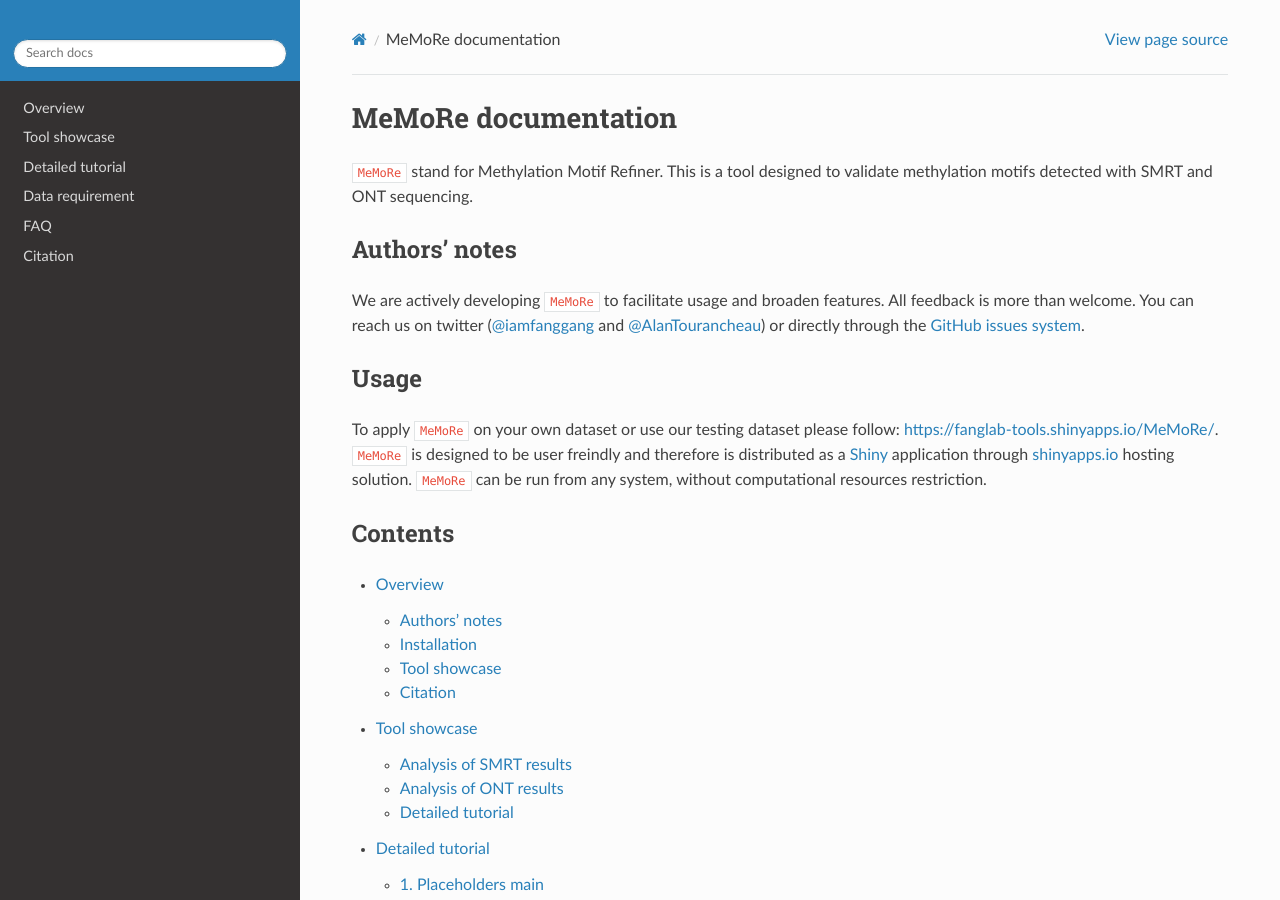
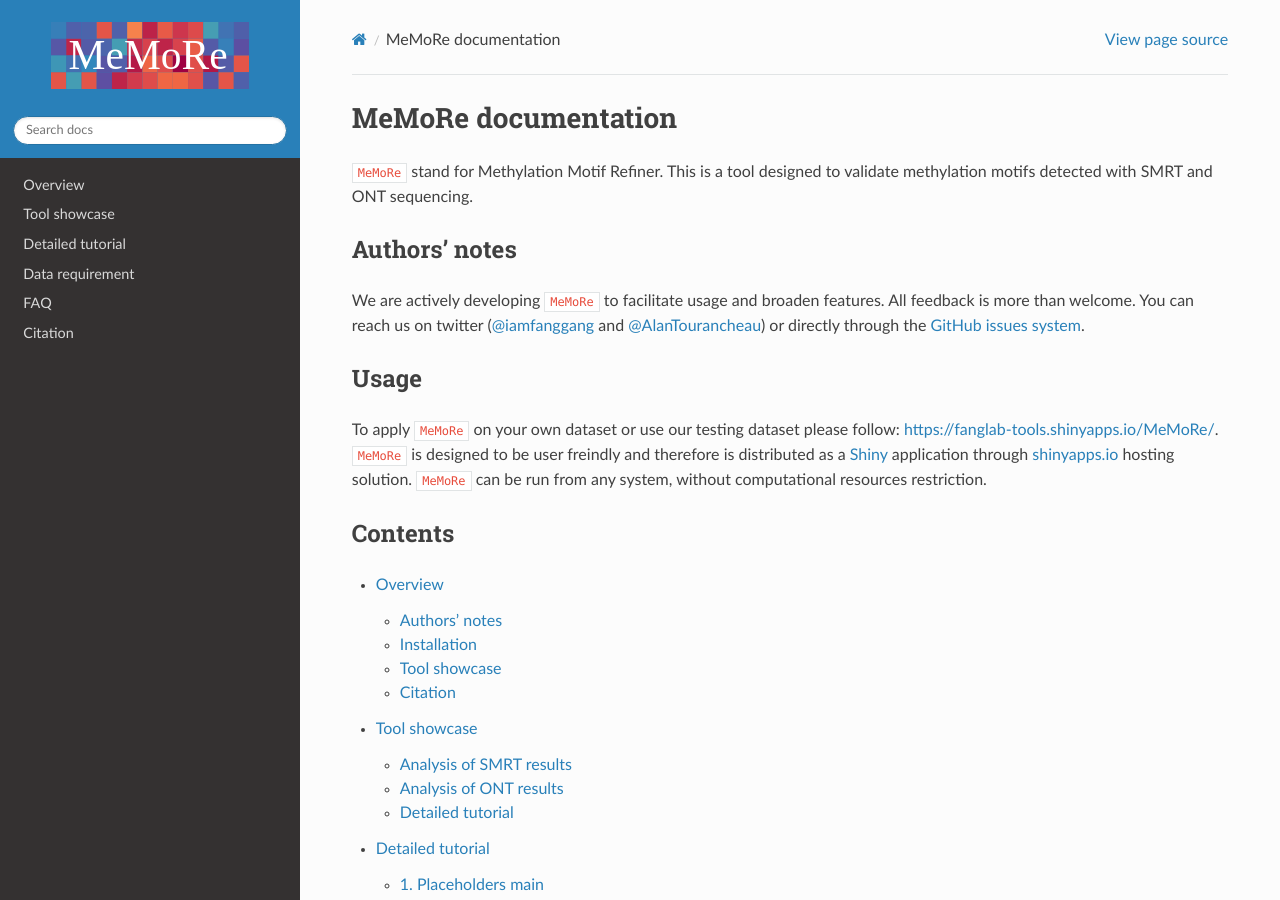
Before and after one commit to fanglab/MeMoRe, a Sphinx documentation site: the page built from docs/index.rst, in a window 1280 px wide and 900 px high. Built offline with Sphinx 7.4.7 and the Read the Docs theme 2.0.0, drawn with Linux system fonts in a browser that asks for light colours.

Commit message:
Change logo path

```diff
--- a/docs/conf.py
+++ b/docs/conf.py
@@ -63,4 +63,4 @@ html_theme_options = {
     'logo_only': True,
     'display_version': True,
 }
-html_logo = "_static/MeMoRe.logo.pdf"
+html_logo = "_static/MeMoRe.logo.svg"
```
Also changed, not shown: docs/figures/MeMoRe.favicon_96.png (deleted), docs/figures/MeMoRe.logo.svg (deleted), 1 other file.
